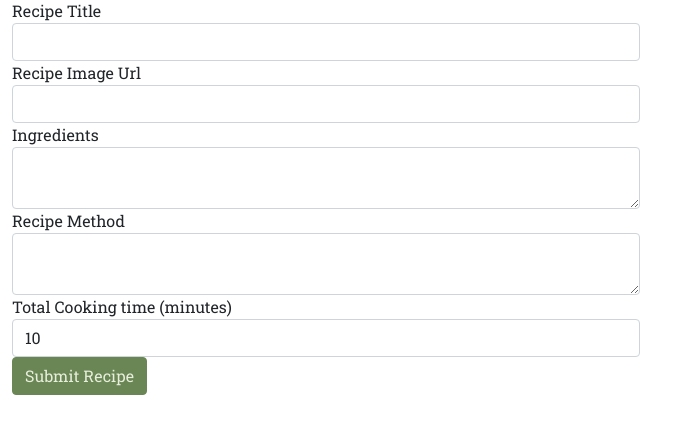
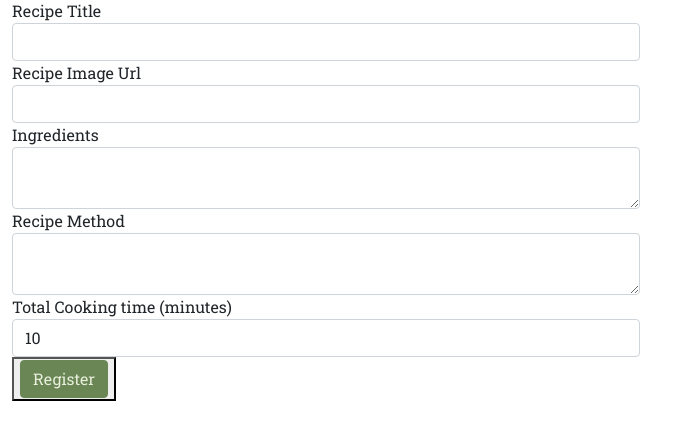
Before and after one commit to CJepps/Simmer-recipe-sharing, a Flask app: page /add_recipe in a window 1280 px wide. Shown: the part 331-771 px from the top of the page, without its empty margins (0-691 px from the left). Run offline with Flask 2, Linux system fonts and the light colour scheme; some libraries are stand-ins or nearby versions.

Commit message:
fixed syntax error in add_recipe.html that was stopping data being posted from form.

```diff
--- a/app.py
+++ b/app.py
@@ -18,13 +18,13 @@ app.secret_key = os.environ.get("SECRET_KEY")
 mongo = PyMongo(app)
 
 
-@app.route("/")
 @app.route("/get_recipes")
 def get_recipes():
-    recipes = list(mongo.db.recipes.find())
+    recipes = mongo.db.recipes.find()
     return render_template("recipes.html", recipes=recipes)
 
 
+@app.route("/")
 @app.route("/home")
 def home():
     return render_template("home.html")
--- a/templates/add_recipe.html
+++ b/templates/add_recipe.html
@@ -3,7 +3,7 @@
 
 <h3 class="">Add Recipe</h3>
 
-<form class="col s12" method="POST" action="{{ url_for("add_recipe") }}>
+<form class="col s12" method="POST" action="{{ url_for("add_recipe") }}">
     <div class="form-row ">
       <div class="form-group col-md-6">
         <label for="recipe_title">Recipe Title</label>
@@ -57,11 +57,11 @@
         </select>
       </div>
     </div>
-    <div class="form-row">
-        <div class="form-group col-md-6">
-            <button type="submit" class="btn btn-primary">Submit Recipe</button>
-        </div>
-    </div>
+    <div>
+      <button>
+          <a  class="btn btn-primary" type="submit">Register</a>
+      </button>
+  </div>
   </form>
 
 
--- a/templates/recipes.html
+++ b/templates/recipes.html
@@ -20,7 +20,7 @@
                     <div class="portfolio-caption-heading">{{ recipe.recipe_title }}</div>
 
                 </div>
-                <p><em>by: {{ add_recipe.created_by }}</em></p>
+                <p><em>by: {{ recipe.created_by }}</em></p>
             </div>
         </div>
 
```
